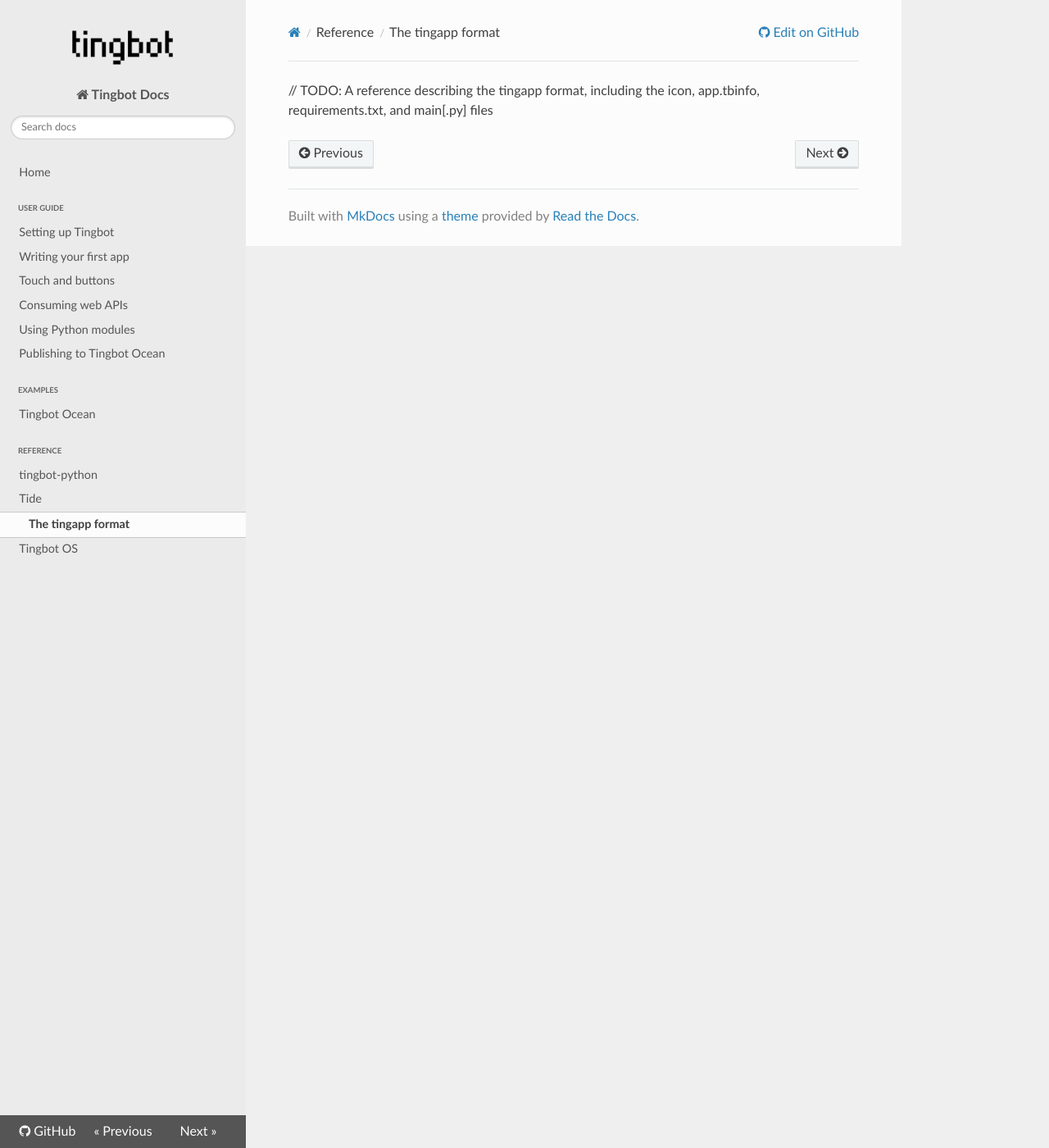
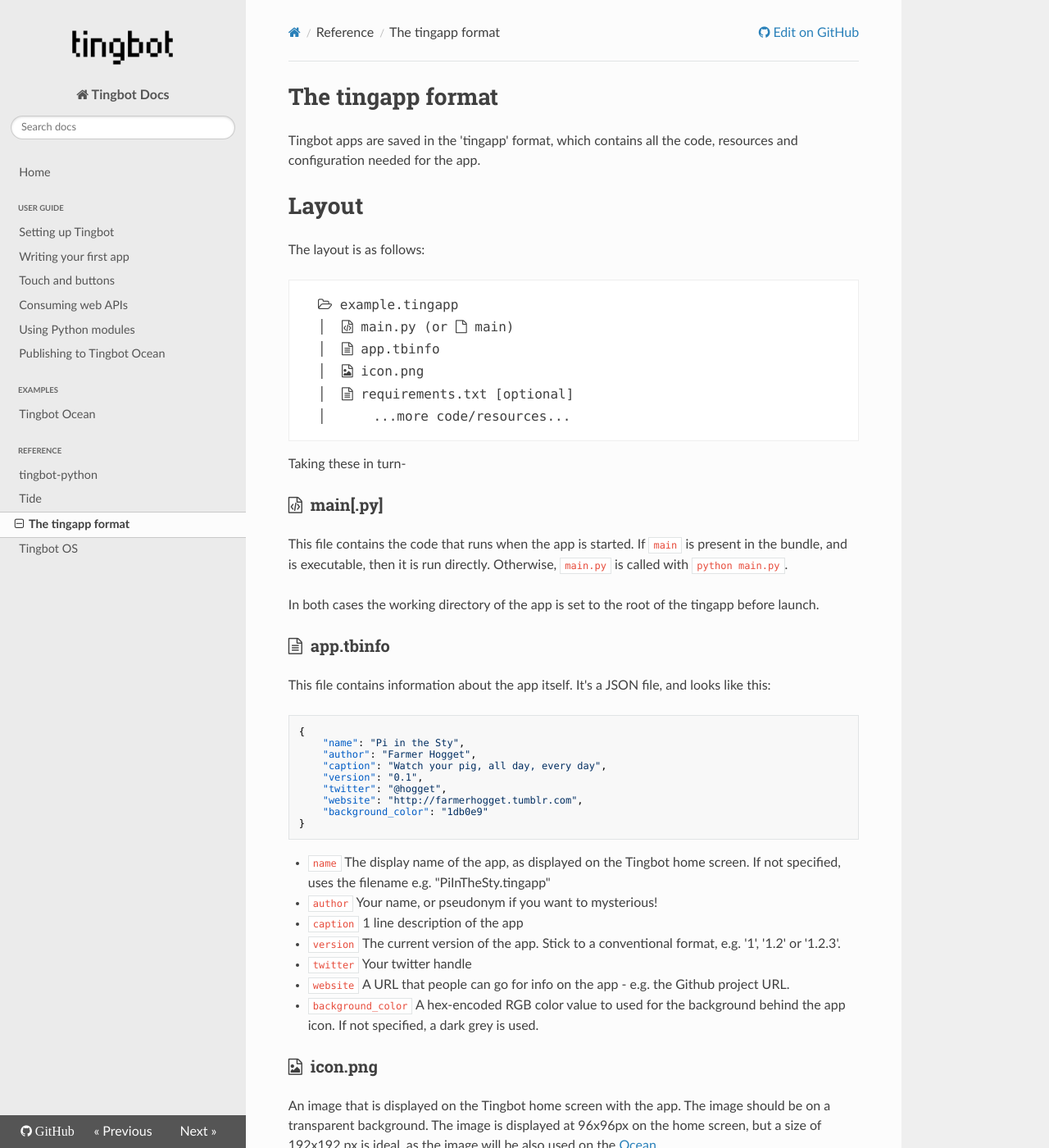
Before and after one commit to tingbot/tingbot-docs, an MkDocs documentation site: the page built from docs/reference/tingapp-format.md, in a window 1280 px wide and 1400 px high. Shown: the whole window at 82% size. Built offline with MkDocs 1.6.1, drawn with Linux system fonts in a browser that asks for light colours; nearby versions of some CDN libraries; old or Windows-style settings are respelled for this version of MkDocs; some of the changed text lies outside the part shown.

Commit message:
Add tingapp documentation

````diff
--- a/docs/extra.css
+++ b/docs/extra.css
@@ -1,9 +1,18 @@
 /* GLOBAL */
+
+@import url(https://maxcdn.bootstrapcdn.com/font-awesome/4.6.3/css/font-awesome.min.css);
 
 html {
 	font-size: 100%;
 }
 
+h3, h4, h5, h6 {
+	color: inherit;
+}
+
+pre {
+	font-family: Consolas,"Andale Mono WT","Andale Mono","Lucida Console","Lucida Sans Typewriter","DejaVu Sans Mono","Bitstream Vera Sans Mono","Liberation Mono","Nimbus Mono L",Monaco,"Courier New",Courier,monospace;
+}
 /* NAV BAR STYLES */
 
 body, .wy-nav-side {
--- a/docs/reference/tingapp-format.md
+++ b/docs/reference/tingapp-format.md
@@ -1 +1,76 @@
-// TODO: A reference describing the tingapp format, including the icon, app.tbinfo, requirements.txt, and main[.py] files
+The tingapp format
+==================
+
+Tingbot apps are saved in the 'tingapp' format, which contains all the code, resources and configuration needed for the app.
+
+Layout
+======
+
+The layout is as follows:
+
+<pre style="line-height: 1.7em; background-color: white; border: 1px solid #eee; padding: 1em;">
+  <i class="fa fa-folder-open-o" aria-hidden="true"></i> example.tingapp
+  │  <i class="fa fa-file-code-o" aria-hidden="true"></i> main.py (or <i class="fa fa-file-o" aria-hidden="true"></i> main)
+  │  <i class="fa fa-file-text-o"></i> app.tbinfo
+  │  <i class="fa fa-file-image-o" aria-hidden="true"></i> icon.png
+  │  <i class="fa fa-file-text-o"></i> requirements.txt [optional]
+  │      ...more code/resources...
+</pre>
+
+Taking these in turn-
+
+### <i class="fa fa-file-code-o" aria-hidden="true"></i>  main[.py]
+
+This file contains the code that runs when the app is started. If `main` is present in the bundle, and is executable, then it is run directly. Otherwise, `main.py` is called with `python main.py`.
+
+In both cases the working directory of the app is set to the root of the tingapp before launch.
+
+### <i class="fa fa-file-text-o"></i>  app.tbinfo
+
+This file contains information about the app itself. It's a JSON file, and looks like this:
+
+```json
+{
+    "name": "Pi in the Sty",
+    "author": "Farmer Hogget",
+    "caption": "Watch your pig, all day, every day",
+    "version": "0.1",
+    "twitter": "@hogget",
+    "website": "http://farmerhogget.tumblr.com",
+    "background_color": "1db0e9"
+}
+```
+
+- `name` The display name of the app, as displayed on the Tingbot home screen. If not specified, uses the filename e.g. "PiInTheSty.tingapp"
+- `author` Your name, or pseudonym if you want to mysterious!
+- `caption` 1 line description of the app
+- `version` The current version of the app. Stick to a conventional format, e.g. '1', '1.2' or '1.2.3'.
+- `twitter` Your twitter handle
+- `website` A URL that people can go for info on the app - e.g. the Github project URL.
+- `background_color` A hex-encoded RGB color value to used for the background behind the app icon. If not specified, a dark grey is used.
+
+### <i class="fa fa-file-image-o" aria-hidden="true"></i>  icon.png
+
+An image that is displayed on the Tingbot home screen with the app. The image should be on a transparent background. The image is displayed at 96x96px on the home screen, but a size of 192x192 px is ideal, as the image will be also used on the [Ocean](http://ocean.tingbot.com).
+
+### <i class="fa fa-file-text-o"></i>  requirements.txt [optional]
+
+If you want to use Python modules other than the [Python built-ins](https://docs.python.org/2/library/index.html), [tingbot-python](http://github.com/tingbot/tingbot-python) and [requests](http://docs.python-requests.org/en/master/), you can list them here. The format is as follows
+
+```txt
+tingbot-python==0.9.0
+pytz
+tweepy
+scipy==0.18.0
+```
+
+Each module should be on its own line, and optionally, you can specify a version number. When releasing an app, it's recommended to specify versions for _every_ module listed - that way, updates to those modules can't break your app in the future.
+
+There's more you can do with requirements files. See the [pip documentation](https://pip.readthedocs.io/en/latest/reference/pip_install/#requirements-file-format) for more information.
+
+External dependencies
+=====================
+
+Tingapps should run without requiring any setup on Tingbot OS. If you're making a Tingapp that requires other software to be installed, this should be automatic on first launch.
+
+If your tingapp requires software installed by API, check out [this issue](https://github.com/tingbot/tingbot-python/issues/44) and let us know so we can prioritise accordingly.
````
